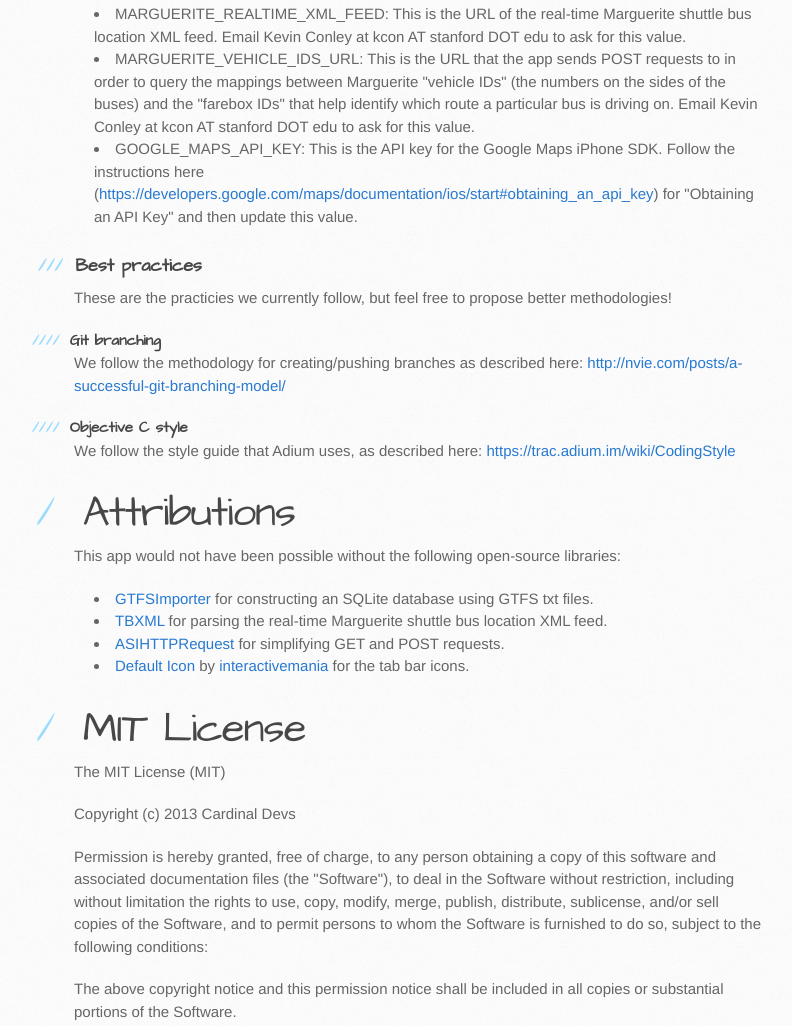
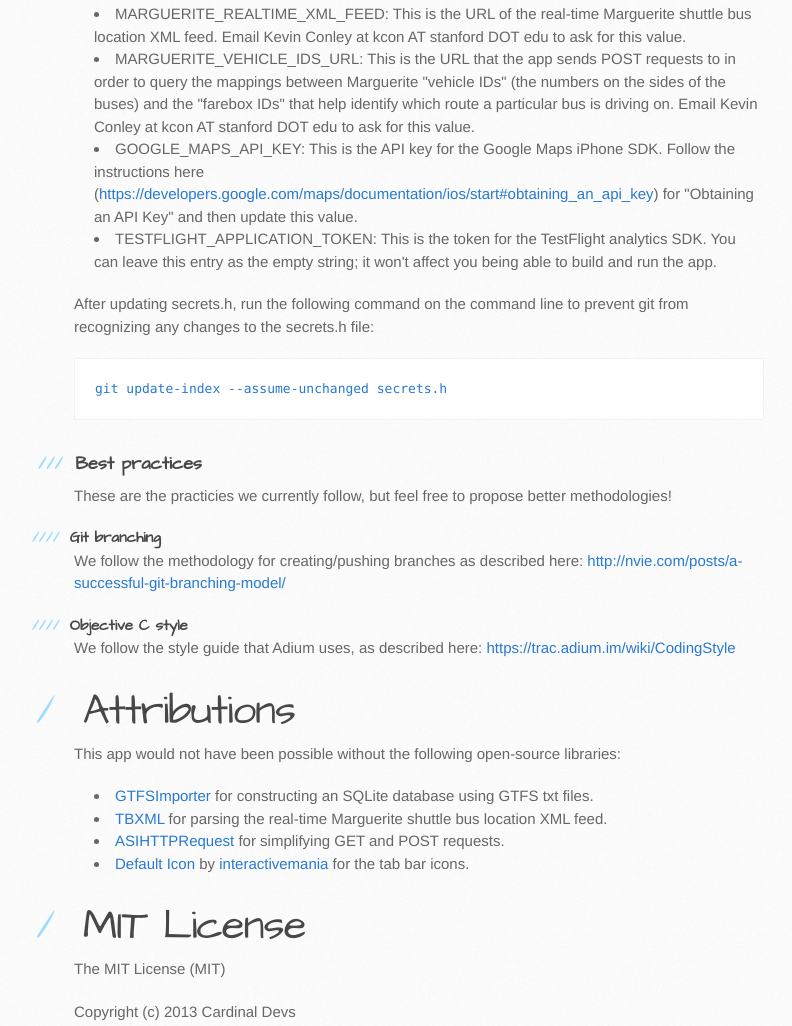
Before and after one commit to kevincon/marguerite-ios, a plain HTML site: page index.html in a window 1280 px wide. Shown: the part 2315-3341 px from the top of the page, without its empty margins (96-888 px from the left). Drawn offline with Linux system fonts and the light colour scheme.

```diff
--- a/index.html
+++ b/index.html
@@ -89,7 +89,13 @@
 <li>MARGUERITE_REALTIME_XML_FEED: This is the URL of the real-time Marguerite shuttle bus location XML feed. Email Kevin Conley at kcon AT stanford DOT edu to ask for this value.</li>
 <li>MARGUERITE_VEHICLE_IDS_URL: This is the URL that the app sends POST requests to in order to query the mappings between Marguerite "vehicle IDs" (the numbers on the sides of the buses) and the "farebox IDs" that help identify which route a particular bus is driving on. Email Kevin Conley at kcon AT stanford DOT edu to ask for this value.</li>
 <li>GOOGLE_MAPS_API_KEY: This is the API key for the Google Maps iPhone SDK. Follow the instructions here (<a href="https://developers.google.com/maps/documentation/ios/start#obtaining_an_api_key">https://developers.google.com/maps/documentation/ios/start#obtaining_an_api_key</a>) for "Obtaining an API Key" and then update this value.</li>
-</ul><h3>
+<li>TESTFLIGHT_APPLICATION_TOKEN: This is the token for the TestFlight analytics SDK. You can leave this entry as the empty string; it won't affect you being able to build and run the app.</li>
+</ul><p>After updating secrets.h, run the following command on the command line to prevent git from recognizing any changes to the secrets.h file:</p>
+
+<pre><code>git update-index --assume-unchanged secrets.h
+</code></pre>
+
+<h3>
 <a name="best-practices" class="anchor" href="#best-practices"><span class="octicon octicon-link"></span></a>Best practices</h3>
 
 <p>These are the practicies we currently follow, but feel free to propose better methodologies!</p>
```
Also changed, not shown: params.json (+1 -1 lines).
